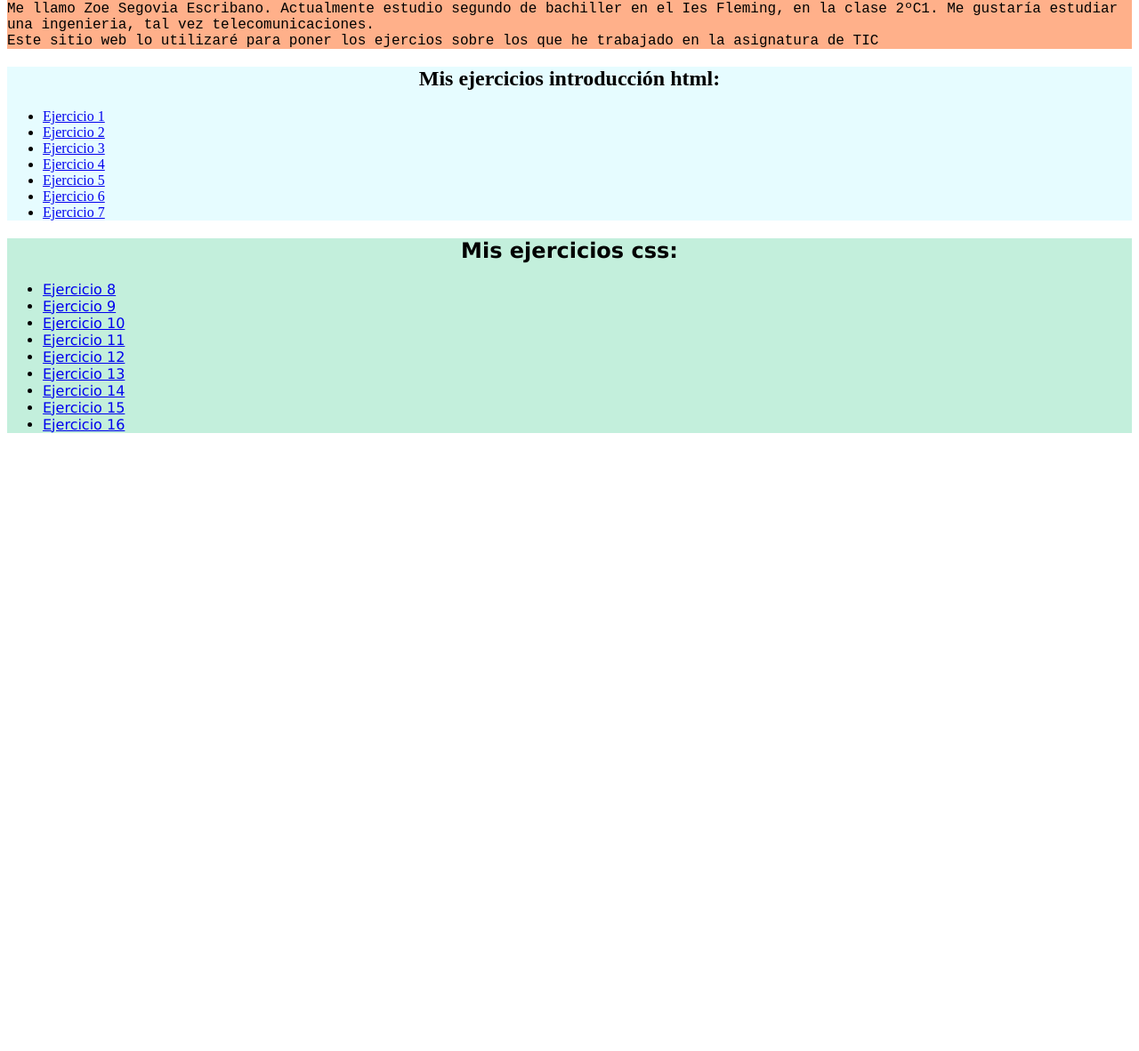
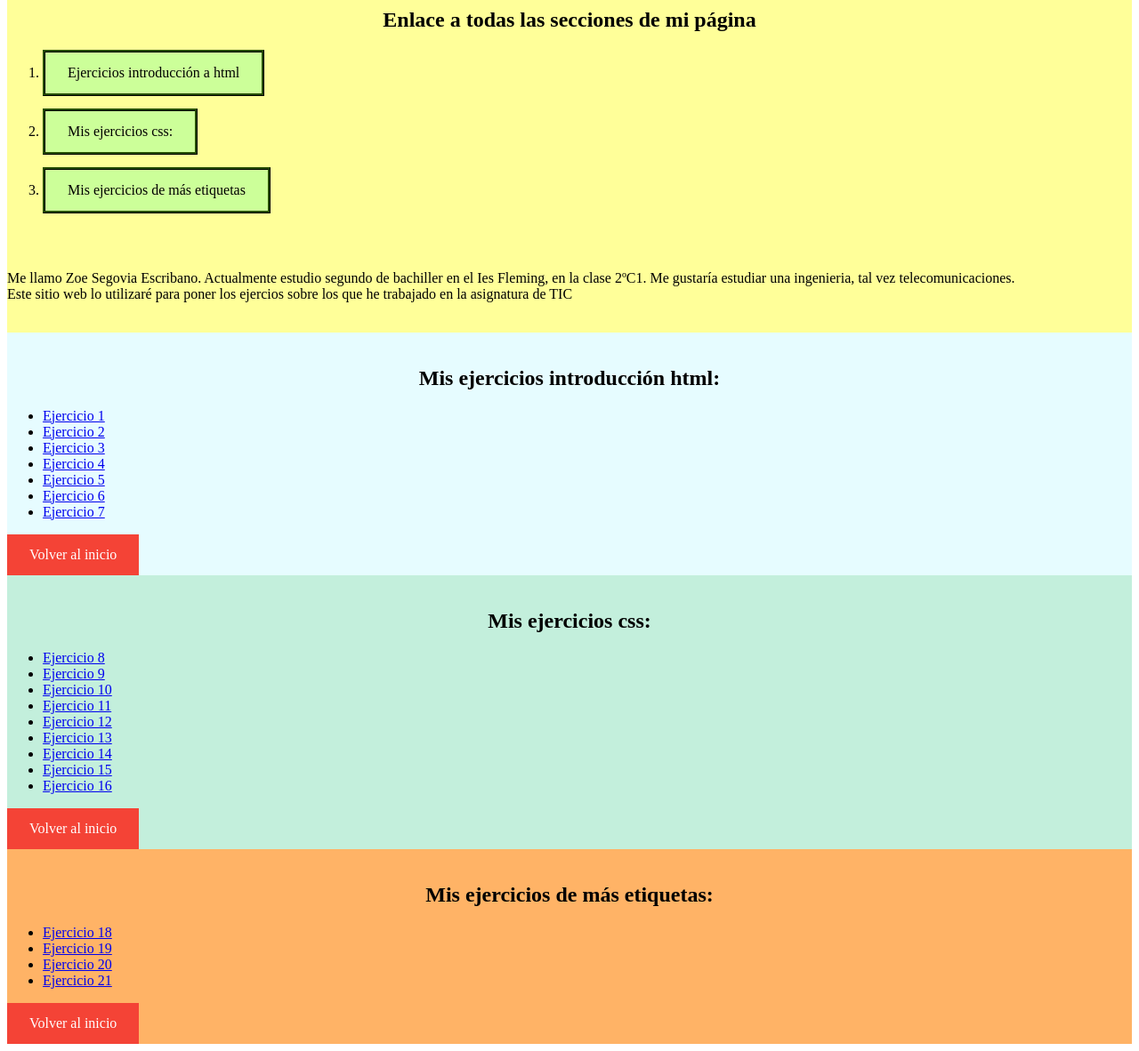
Before and after one commit to zoesegovia/zoesegovia.github.io, a plain HTML site: page index.html in a window 1280 px wide. Shown: the part 97-1279 px from the top of the page at 89% size. Before the commit the page ends 800 px from the top, so only its background shows below. Drawn offline with Linux system fonts and the light colour scheme.

Commit message:
Add files via upload

```diff
--- a/index.html
+++ b/index.html
@@ -5,25 +5,66 @@
     <meta charset="utf-8">
     <title>index</title>
     <style>
-    #sec1{font-family: 'Courier New', Courier, monospace;
-    background-color: rgb(255, 176, 138);}
-    #sec2{font-family:'Times New Roman', Times, serif;
+    #sec1{
+    background-color: rgb(255, 255, 153);}
+    #sec2{
     background-color: rgb(230, 252, 255);}
-    #sec3{font-family:Verdana, Geneva, Tahoma, sans-serif;
+    #sec3{
     background-color:rgb(195, 239, 220);}
+    #sec4{
+    background-color: rgb(255, 179, 102);}
+
     h2{text-align:center}
+
+
+    .lic{  border-style: ridge;
+             border-width: 3px;
+             border-color: rgb(38, 77, 0);
+             border-radius:0%;
+
+                background-color: rgb(204, 255, 153);
+                color: black;
+                padding: 14px 25px;
+                margin-bottom: 14px;
+                text-align: center;
+                text-decoration: none;
+                display: inline-block;}
+
+        .bot{
+          background-color: #f44336;
+          color: white;
+          padding: 14px 25px;
+          text-align: right;
+          text-decoration: none;
+          display: inline-block;}
+
+        .bot:hover{
+          background-color: black;}
+
     </style>
 </head>
 
 <body>
-    <p>
+<div id="sec1"> <br>
         <h1>Mi trabajo en TIC II Zoe Segovia Escribano</h1>
-<div id="sec1">
-        <br>Me llamo Zoe Segovia Escribano. Actualmente estudio segundo de bachiller en el Ies Fleming, en la clase
+
+        <h2>Enlace a todas las secciones de mi página</h2>
+        <ol>
+			<li ><a href="#sec2"class="lic">Ejercicios introducción a html</a></li>
+			<li ><a href="#sec3"class="lic">Mis ejercicios css:</a></li>
+			<li ><a href="#sec4"class="lic">Mis ejercicios de más etiquetas</a></li>
+		</ol>
+
+<br>
+        <p>
+        Me llamo Zoe Segovia Escribano. Actualmente estudio segundo de bachiller en el Ies Fleming, en la clase
         2ºC1. Me gustaría estudiar una ingenieria, tal vez telecomunicaciones.
         <br>Este sitio web lo utilizaré para poner los ejercios sobre los que he trabajado en la asignatura de TIC
-</div>
-<div id="sec2">
+        </p>
+
+
+<br></div>
+<div id="sec2"><br>
         <h2>Mis ejercicios introducción html:</h2>
         <ul>
             <li><a href="html-ejerc1-intro.html">Ejercicio 1</a></li>
@@ -34,8 +75,9 @@
             <li><a href="html-ejerc6-img.html">Ejercicio 6</a></li>
             <li><a href="html-ejerc7-animales-peligro-extinción.html">Ejercicio 7</a></li>
         </ul>
-</div>
-<div id="sec3">
+       <a href="#sec1"class="bot">Volver al inicio</a>
+<br></div>
+<div id="sec3"><br>
         <h2>Mis ejercicios css:</h2>
         <ul>
             <li><a href="html-ejerc8-color.html">Ejercicio 8</a></li>
@@ -48,7 +90,20 @@
             <li><a href="html-ejerc15-selectores.html">Ejercicio 15</a></li>
             <li><a href="html-ejer16.html">Ejercicio 16</a></li>
         </ul>
-</div>
+        <a href="#sec1"class="bot">Volver al inicio</a>
+<br></div>
+
+<div id="sec4"><br>
+        <h2>Mis ejercicios de más etiquetas:</h2>
+        <ul>
+            <li><a href="html-ejerc18-vinculos.html">Ejercicio 18</a></li>
+            <li><a href="html-ejerc19-vinculos_internos.html">Ejercicio 19</a></li>
+            <li><a href="html-ejerc20-tabla.html">Ejercicio 20</a></li>
+            <li><a href="html-ejerc21-proeycto_recetas.html">Ejercicio 21</a></li>
+
+        </ul>
+        <a href="#sec1"class="bot" >Volver al inicio</a>
+<br></div>
 </body>
 
 
```
